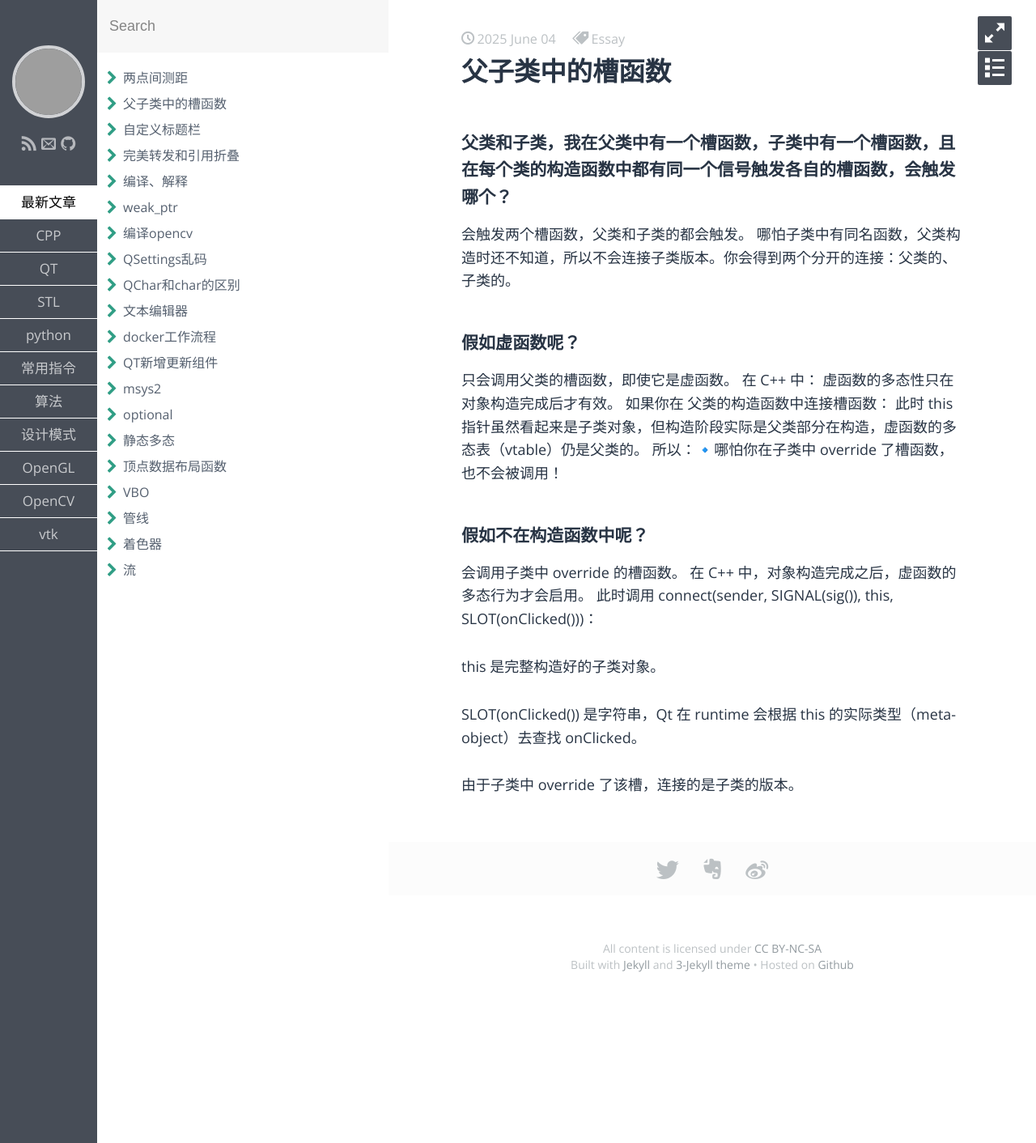
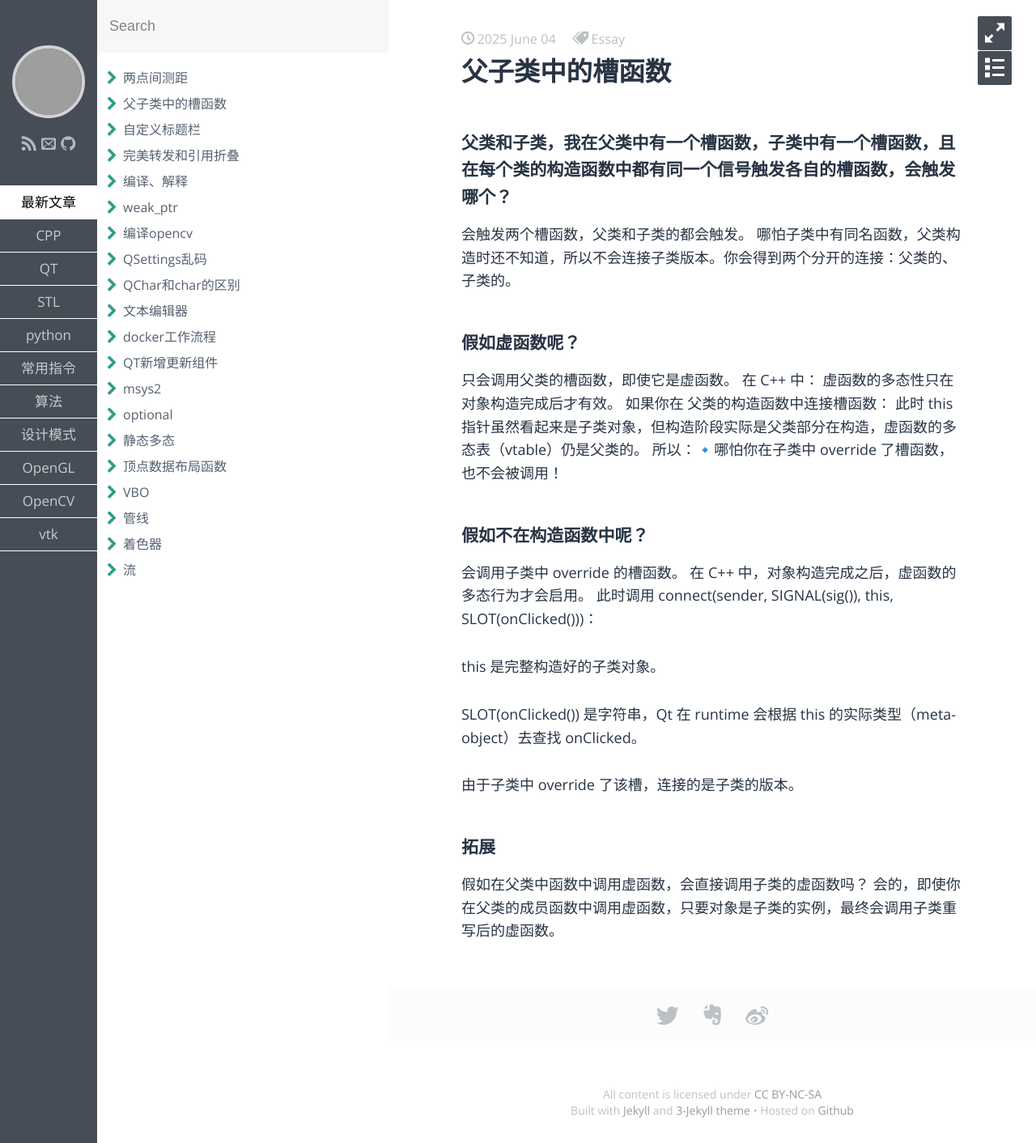
Before and after one commit to aliangaaa/aliangaaa.github.io, a Jekyll site: the page built from _posts/QT/2025-6-4-父子类中的槽函数.md, in a window 1280 px wide. Shown: the whole page at 81% size. Built offline with Jekyll 4.4.1, drawn with Linux system fonts in a browser that asks for light colours; some web fonts are replaced; grey boxes are pictures that could not be loaded.

Commit message:
Update 2025-6-4-父子类中的槽函数.md

```diff
--- a/_posts/QT/2025-6-4-父子类中的槽函数.md
+++ b/_posts/QT/2025-6-4-父子类中的槽函数.md
@@ -28,3 +28,7 @@ this 是完整构造好的子类对象。
 SLOT(onClicked()) 是字符串，Qt 在 runtime 会根据 this 的实际类型（meta-object）去查找 onClicked。
 
 由于子类中 override 了该槽，连接的是子类的版本。
+
+### 拓展
+假如在父类中函数中调用虚函数，会直接调用子类的虚函数吗？
+会的，即使你在父类的成员函数中调用虚函数，只要对象是子类的实例，最终会调用子类重写后的虚函数。
```
